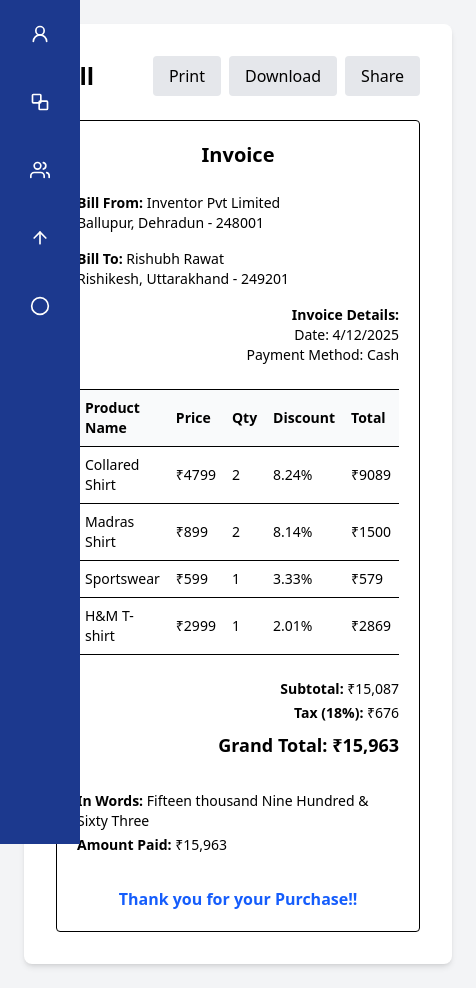
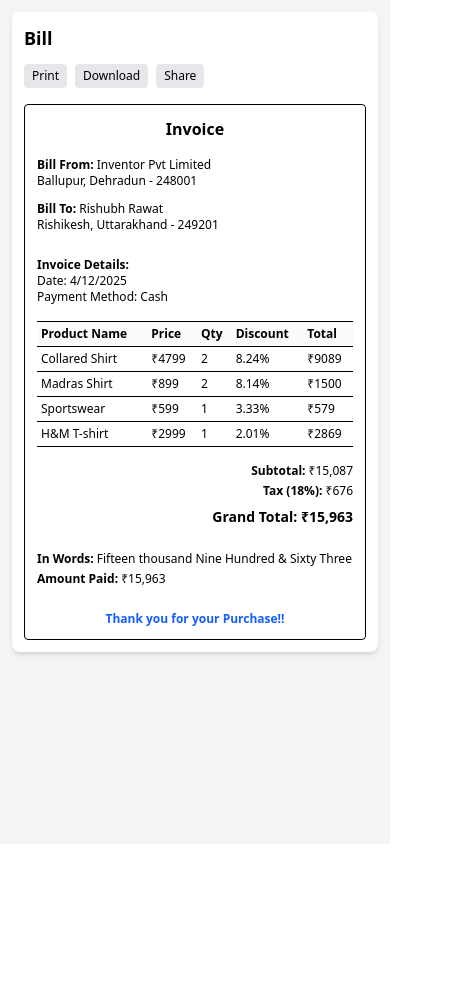
Before and after one commit to antarakanswal1/BillingSys, a React (Vite) app: page /billinvoice in a window 390 px wide. Shown: the whole page, 476 px wide, since content can reach past the window. After the commit the page ends 844 px from the top, so only its background shows below. Built offline with nearby package versions, Linux system fonts and the light colour scheme.

Commit message:
responsive

```diff
--- a/src/Pages/BillInvoice.jsx
+++ b/src/Pages/BillInvoice.jsx
@@ -1,4 +1,3 @@
-// Invoice.jsx
 import React from "react";
 import Sidebar2 from "../Components/Sidebar2";
 
@@ -11,36 +10,38 @@ const BillInvoice = () => {
   ];
 
   return (
-    <section className="flex min-h-screen">
-      {/* Sidebar */}
-      <Sidebar2 />
+    <section className="flex min-h-screen flex-col lg:flex-row">
+      {/* Sidebar - Hidden on small and medium screens */}
+      <div className="hidden lg:block">
+        <Sidebar2 />
+      </div>
 
       {/* Main Content */}
-      <div className="flex-1 bg-gray-100 p-6">
-        <div className="max-w-5xl mx-auto bg-white shadow-md rounded-lg p-8">
+      <div className="flex-1 bg-gray-100 p-3 sm:p-4 lg:p-6">
+        <div className="max-w-full sm:max-w-4xl mx-auto bg-white shadow-md rounded-lg p-3 sm:p-6 lg:p-8">
           {/* Top Section */}
-          <div className="flex justify-between items-center mb-6">
-            <h1 className="text-2xl font-bold">Bill</h1>
-            <div className="flex gap-2">
-              <button className="px-4 py-2 bg-gray-200 rounded hover:bg-gray-300">Print</button>
-              <button className="px-4 py-2 bg-gray-200 rounded hover:bg-gray-300">Download</button>
-              <button className="px-4 py-2 bg-gray-200 rounded hover:bg-gray-300">Share</button>
+          <div className="flex flex-col sm:flex-row justify-between items-start sm:items-center mb-4 sm:mb-6">
+            <h1 className="text-lg sm:text-xl lg:text-2xl font-bold mb-3 sm:mb-0">Bill</h1>
+            <div className="flex flex-wrap gap-2">
+              <button className="px-2 py-1 sm:px-3 sm:py-1.5 lg:px-4 lg:py-2 bg-gray-200 rounded hover:bg-gray-300 text-xs sm:text-sm lg:text-base">Print</button>
+              <button className="px-2 py-1 sm:px-3 sm:py-1.5 lg:px-4 lg:py-2 bg-gray-200 rounded hover:bg-gray-300 text-xs sm:text-sm lg:text-base">Download</button>
+              <button className="px-2 py-1 sm:px-3 sm:py-1.5 lg:px-4 lg:py-2 bg-gray-200 rounded hover:bg-gray-300 text-xs sm:text-sm lg:text-base">Share</button>
             </div>
           </div>
 
           {/* Invoice Section */}
-          <div className="border p-5 rounded">
-            <h2 className="text-xl font-semibold text-center mb-6">Invoice</h2>
+          <div className="border p-3 sm:p-4 lg:p-5 rounded">
+            <h2 className="text-base sm:text-lg lg:text-xl font-semibold text-center mb-4 sm:mb-6">Invoice</h2>
 
             {/* Billing Details */}
-            <div className="grid grid-cols-1 md:grid-cols-2 text-sm md:text-lg mb-6">
+            <div className="grid grid-cols-1 sm:grid-cols-2 gap-3 sm:gap-4 text-xs sm:text-sm lg:text-base mb-4 sm:mb-6">
               <div>
                 <p><strong>Bill From:</strong> Inventor Pvt Limited</p>
                 <p>Ballupur, Dehradun - 248001</p>
-                <p className="mt-4"><strong>Bill To:</strong> Rishubh Rawat</p>
+                <p className="mt-3 sm:mt-4"><strong>Bill To:</strong> Rishubh Rawat</p>
                 <p>Rishikesh, Uttarakhand - 249201</p>
               </div>
-              <div className="text-right mt-4 md:mt-0">
+              <div className="text-left sm:text-right mt-3 sm:mt-0">
                 <p><strong>Invoice Details:</strong></p>
                 <p>Date: 4/12/2025</p>
                 <p>Payment Method: <span className="capitalize">cash</span></p>
@@ -49,24 +50,24 @@ const BillInvoice = () => {
 
             {/* Table Section */}
             <div className="overflow-x-auto">
-              <table className="w-full text-sm md:text-lg text-left border-t border-b">
+              <table className="w-full text-xs sm:text-sm lg:text-base text-left border-t border-b">
                 <thead className="bg-gray-50">
                   <tr>
-                    <th className="p-2">Product Name</th>
-                    <th className="p-2">Price</th>
-                    <th className="p-2">Qty</th>
-                    <th className="p-2">Discount</th>
-                    <th className="p-2">Total</th>
+                    <th className="p-1 sm:p-2">Product Name</th>
+                    <th className="p-1 sm:p-2">Price</th>
+                    <th className="p-1 sm:p-2">Qty</th>
+                    <th className="p-1 sm:p-2">Discount</th>
+                    <th className="p-1 sm:p-2">Total</th>
                   </tr>
                 </thead>
                 <tbody>
                   {products.map((item, idx) => (
                     <tr key={idx} className="border-t">
-                      <td className="p-2">{item.name}</td>
-                      <td className="p-2">₹{item.price}</td>
-                      <td className="p-2">{item.qty}</td>
-                      <td className="p-2">{item.discount}</td>
-                      <td className="p-2">₹{item.total}</td>
+                      <td className="p-1 sm:p-2">{item.name}</td>
+                      <td className="p-1 sm:p-2">₹{item.price}</td>
+                      <td className="p-1 sm:p-2">{item.qty}</td>
+                      <td className="p-1 sm:p-2">{item.discount}</td>
+                      <td className="p-1 sm:p-2">₹{item.total}</td>
                     </tr>
                   ))}
                 </tbody>
@@ -74,20 +75,20 @@ const BillInvoice = () => {
             </div>
 
             {/* Totals Section */}
-            <div className="text-right mt-6 space-y-1 text-sm md:text-lg">
+            <div className="text-right mt-4 sm:mt-6 space-y-1 text-xs sm:text-sm lg:text-base">
               <p><span className="font-semibold">Subtotal:</span> ₹15,087</p>
               <p><span className="font-semibold">Tax (18%):</span> ₹676</p>
-              <p className="text-lg font-bold mt-2">Grand Total: ₹15,963</p>
+              <p className="text-sm sm:text-base lg:text-lg font-bold mt-2">Grand Total: ₹15,963</p>
             </div>
 
             {/* Payment Details */}
-            <div className="mt-8 space-y-1 text-sm md:text-lg">
+            <div className="mt-6 sm:mt-8 space-y-1 text-xs sm:text-sm lg:text-base">
               <p><span className="font-semibold">In Words:</span> Fifteen thousand Nine Hundred & Sixty Three</p>
               <p><span className="font-semibold">Amount Paid:</span> ₹15,963</p>
             </div>
 
             {/* Thank You Note */}
-            <p className="text-center mt-8 text-blue-600 font-semibold">
+            <p className="text-center mt-6 sm:mt-8 text-blue-600 font-semibold text-xs sm:text-sm lg:text-base">
               Thank you for your Purchase!!
             </p>
           </div>
--- a/src/Pages/CustomerDetail2.jsx
+++ b/src/Pages/CustomerDetail2.jsx
@@ -1,31 +1,33 @@
-import React from 'react'
+import React from 'react';
 
 const CustomerDetail2 = () => {
   return (
     <>
-    <div className="min-h-screen bg-gray-100 p-4">
+      <div className="min-h-screen bg-gray-100 flex flex-col">
         {/* Header */}
-      <div className="w-full border border-black h-20 bg-[#0F2657] flex flex-col sm:flex-row justify-end items-center px-4 gap-2">
-        <a href="/dashboard"><button className="px-4 py-2 rounded border border-white text-white">Go Back</button></a>
-        <button className="bg-white text-black px-4 py-2 rounded">Save & Next</button>
+        <div className="w-full border-b border-black bg-[#0F2657] flex flex-wrap justify-end items-center p-4 gap-2">
+          <a href="/dashboard">
+            <button className="px-4 py-2 rounded border border-white text-white w-full sm:w-auto">Go Back</button>
+          </a>
+          <button className="bg-white text-black px-4 py-2 rounded w-full sm:w-auto">Save & Next</button>
         </div>
 
         {/* Form Container */}
-      <div className="min-h-screen bg-gray-100 flex items-center justify-center p-4 md:p-8">
+        <div className="flex-grow flex items-center justify-center p-4 md:p-8">
           <div className="bg-white p-6 md:p-10 rounded-2xl shadow-lg w-full max-w-7xl border">
 
-        <div className="grid grid-cols-1 md:grid-cols-3 gap-6">
+            <div className="grid grid-cols-1 md:grid-cols-3 gap-8">
 
               {/* Left side - Company Info */}
               <div className="md:col-span-2 space-y-6">
-            <h2 className="text-2xl font-bold mb-2">Company Info</h2>
+                <h2 className="text-2xl font-bold">Company Info</h2>
 
                 {/* Logo and Remove */}
                 <div className="flex items-center gap-4">
                   <div className="w-16 h-16 bg-gray-200 rounded-full flex items-center justify-center overflow-hidden">
                     <span className="text-gray-400 text-3xl">👔</span>
                   </div>
-              <button className="text-red-500 text-sm font-semibold">Remover Logo</button>
+                  <button className="text-red-500 text-sm font-semibold">Remove Logo</button>
                 </div>
 
                 {/* Company Info Form */}
@@ -70,9 +72,9 @@ const CustomerDetail2 = () => {
                   {/* GST Registered */}
                   <div className="space-y-2">
                     <label className="block text-sm font-medium">Are You GST Registered?*</label>
-                <div className="flex gap-4">
-                  <button className="px-6 py-2 bg-blue-600 text-white rounded-full text-sm">Yes</button>
-                  <button className="px-6 py-2 bg-gray-100 border border-gray-300 text-gray-700 rounded-full text-sm">No</button>
+                    <div className="flex flex-wrap gap-4">
+                      <button className="flex-1 sm:flex-none px-6 py-2 bg-blue-600 text-white rounded-full text-sm">Yes</button>
+                      <button className="flex-1 sm:flex-none px-6 py-2 bg-gray-100 border border-gray-300 text-gray-700 rounded-full text-sm">No</button>
                     </div>
                   </div>
 
@@ -83,19 +85,20 @@ const CustomerDetail2 = () => {
 
                   <div>
                     <label className="block text-sm font-medium mb-1">PAN Number*</label>
-                <input type="text" placeholder="RTOF88FJFHKFHKSIF" className="w-full border border-gray-300 rounded-lg p-3 text-sm" />
+                    <input type="text" placeholder="ABCDE1234F" className="w-full border border-gray-300 rounded-lg p-3 text-sm" />
                   </div>
 
                   {/* e-Invoice toggle */}
                   <div className="flex items-center justify-between mt-2">
                     <span className="text-sm font-semibold text-gray-700">Enable e-Invoice</span>
                     <label className="relative inline-flex items-center cursor-pointer">
-                  <input type="checkbox" value="" className="sr-only peer" />
-                  <div className="w-11 h-6 bg-gray-200 rounded-full peer peer-checked:bg-blue-600 transition-all">
+                      <input type="checkbox" className="sr-only peer" />
+                      <div className="w-11 h-6 bg-gray-200 rounded-full peer peer-checked:bg-blue-600 transition">
                         <div className="absolute left-1 top-1 w-4 h-4 bg-white rounded-full transition peer-checked:translate-x-5"></div>
                       </div>
                     </label>
                   </div>
+
                 </div>
               </div>
 
@@ -108,7 +111,7 @@ const CustomerDetail2 = () => {
                   <div>
                     <label className="block text-sm font-medium mb-1">Create Password*</label>
                     <input type="password" placeholder="******" className="w-full border border-gray-300 rounded-lg p-3 text-sm" />
-                <p className="text-xs text-red-500 mt-1">Note: password should be 8 to 15 characters....</p>
+                    <p className="text-xs text-red-500 mt-1">Note: password should be 8 to 15 characters</p>
                   </div>
 
                   <div>
@@ -134,7 +137,7 @@ const CustomerDetail2 = () => {
 
                   <div>
                     <label className="block text-sm font-medium mb-1">Business Registration Type</label>
-                <input type="text" placeholder="Finance etc..." className="w-full border border-gray-300 rounded-lg p-3 text-sm" />
+                    <input type="text" placeholder="Sole Proprietorship, Pvt Ltd..." className="w-full border border-gray-300 rounded-lg p-3 text-sm" />
                   </div>
 
                   <div>
@@ -148,9 +151,12 @@ const CustomerDetail2 = () => {
                     <div className="border-2 border-dashed border-gray-300 rounded-xl p-6 text-center text-gray-400">
                       <input type="file" accept="image/*" id="signature" className="hidden" />
                       <label htmlFor="signature" className="cursor-pointer text-blue-600 font-semibold">Browse...</label>
-                  <p className="text-xs mt-2">(supported logo extensions .jpeg/.jpg/.png Only)</p>
+                      <p className="text-xs mt-2">(Supported formats: .jpeg / .jpg / .png only)</p>
                     </div>
                   </div>
+
+                </div>
+
               </div>
 
             </div>
@@ -158,9 +164,8 @@ const CustomerDetail2 = () => {
           </div>
         </div>
       </div>
-    </div>
     </>
-  )
-}
+  );
+};
 
-export default CustomerDetail2
+export default CustomerDetail2;
```
Lines whose indentation alone changed are shown as unchanged.
